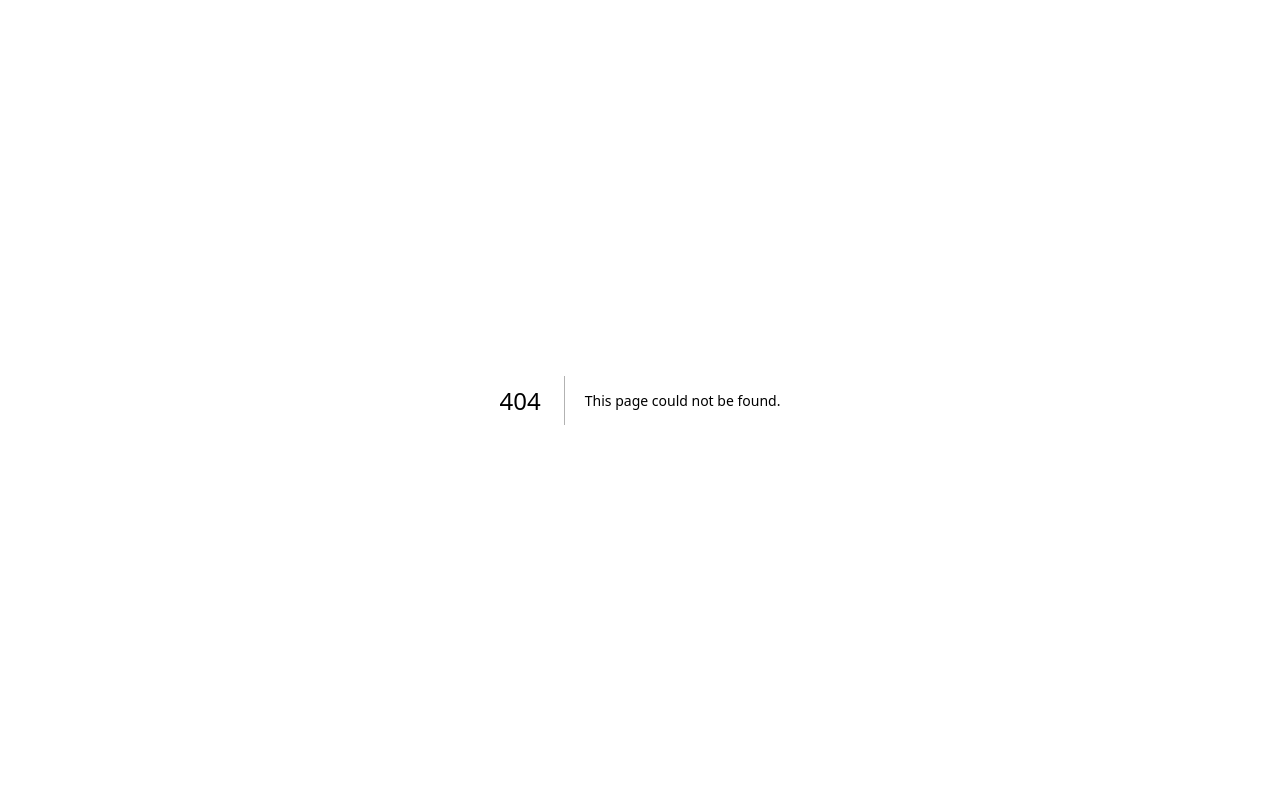
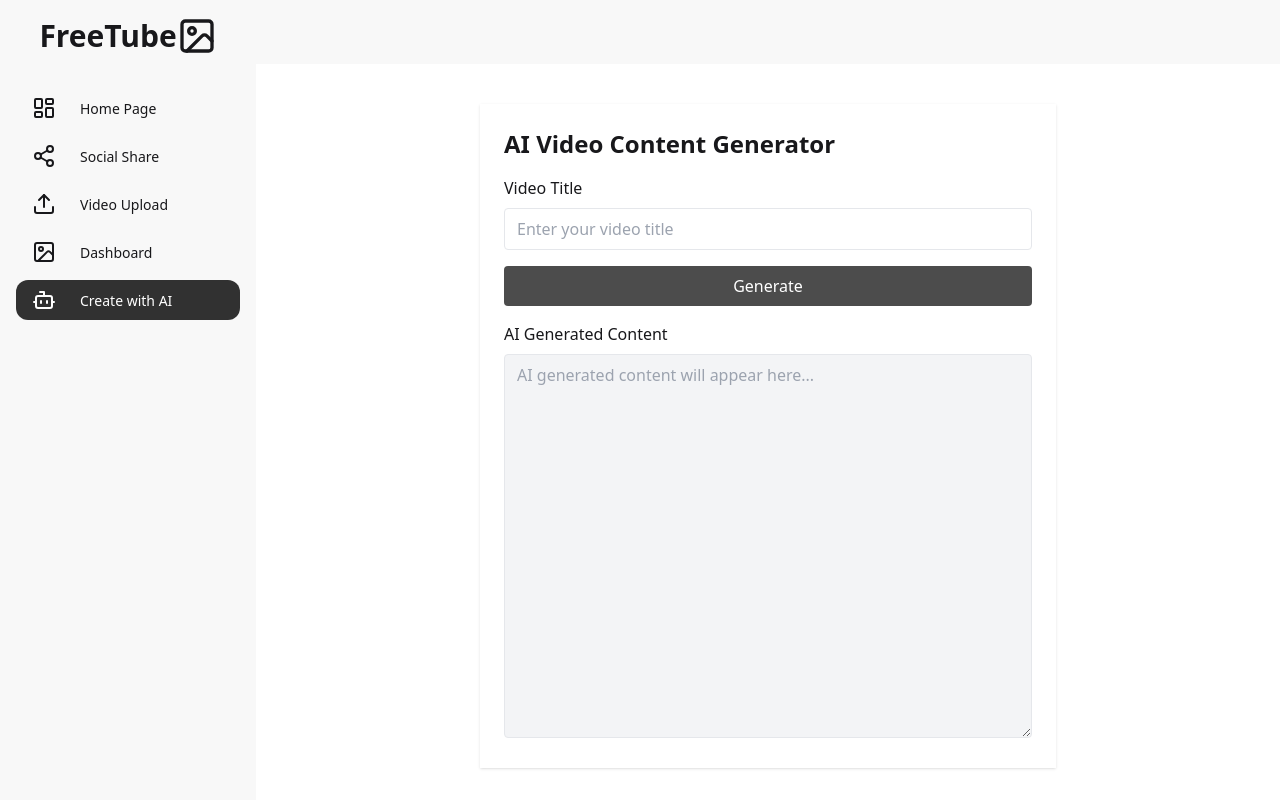
Before and after one commit to Saaransh-Mehta/first-tube, a Next.js app: page /create-ai in a window 1280 px wide. Before the commit this address had no page. Built offline with nearby package versions, Linux system fonts and the light colour scheme; no server answers.

Commit message:
Ai beta feature rolled

```diff
--- /dev/null
+++ b/app/(app)/create-ai/page.tsx
@@ -0,0 +1,50 @@
+'use client'
+import axios from 'axios';
+import React, { useState } from 'react';
+
+const Page = () => {
+  const [title, setTitle] = useState('');
+  const [aiContent, setAiContent] = useState('');
+  const [loading, setLoading] = useState(false);
+
+  const handleGenerate = async () => {
+    setLoading(true);
+    const response = await axios.post('/api/create-ai',{title})
+    const data = response.data.script[0].text;
+    setTimeout(() => {
+      setAiContent(`AI generated content for "${title}"` + ` ${data}`);
+      setLoading(false);
+    }, 1500);
+  };
+
+  return (
+    <div className="max-w-xl mx-auto mt-10 p-6 bg-white rounded-lg shadow">
+      <h1 className="text-2xl font-bold mb-4">AI Video Content Generator</h1>
+      <label className="block mb-2 font-medium">Video Title</label>
+      <input
+        type="text"
+        className="w-full px-3 py-2 border rounded mb-4 focus:outline-none focus:ring-2 focus:ring-primary"
+        placeholder="Enter your video title"
+        value={title}
+        onChange={e => setTitle(e.target.value)}
+      />
+      <button
+        className="bg-black/70 text-white px-4 py-2 rounded hover:bg-black/80 transition mb-4 w-full"
+        onClick={handleGenerate}
+
+      >
+        {loading ? 'Generating...' : 'Generate'}
+      </button>
+      <label className="block mb-2 font-medium">AI Generated Content</label>
+      <textarea
+        className="w-full h-96 px-3 py-2 border rounded bg-gray-100"
+        rows={6}
+        value={aiContent}
+        readOnly
+        placeholder="AI generated content will appear here..."
+      />
+    </div>
+  );
+};
+
+export default Page;
--- a/app/(app)/layout.tsx
+++ b/app/(app)/layout.tsx
@@ -11,13 +11,15 @@ import {
   Share2Icon,
   UploadIcon,
   ImageIcon,
+  BotIcon
 } from "lucide-react";
 
 const sidebarItems = [
   { href: "/home", icon: LayoutDashboardIcon, label: "Home Page" },
   { href: "/social-share", icon: Share2Icon, label: "Social Share" },
   { href: "/video-upload", icon: UploadIcon, label: "Video Upload" },
-  {href:"/dashboard", icon:ImageIcon, label:"Dashboard"}
+  {href:"/dashboard", icon:ImageIcon, label:"Dashboard"},
+  {href:"/create-ai",icon:BotIcon,label:"Create with AI"}
 ];
 
 export default function AppLayout({
@@ -107,8 +109,8 @@ export default function AppLayout({
                   href={item.href}
                   className={`flex items-center space-x-4 px-4 py-2 rounded-lg ${
                     pathname === item.href
-                      ? "bg-primary text-white"
-                      : "hover:bg-base-300"
+                      ? "bg-black/80 rounded-xl text-white"
+                      : "hover:bg-base-400"
                   }`}
                   onClick={() => setSidebarOpen(false)}
                 >
--- /dev/null
+++ b/app/api/create-ai/route.ts
@@ -0,0 +1,30 @@
+import { NextRequest,NextResponse } from "next/server";
+import {CohereClientV2} from 'cohere-ai'
+
+
+export async function POST(req: NextRequest) {
+    const cohere = new CohereClientV2({ token: process.env.COHERE_API_KEY });
+    try {
+        const { title } = await req.json();
+        if (!title) {
+            return new Response("Title is required", { status: 400 });
+        }
+        const response = await cohere.chat({
+    model: 'command-r',
+    messages: [
+      {
+        role: 'user',
+        content: `Write a short, engaging script for a 60-second educational video on "${title}". Use simple and friendly language for students.`
+      }
+    ],
+    temperature: 0.7,
+    maxTokens: 500,
+  })
+
+  const script = response.message?.content ?? "";
+  return NextResponse.json({ script })
+    } catch (error) {
+        console.error("Error in create-ai route:", error);
+        return new Response("Internal Server Error", { status: 500 });
+    }
+}
--- a/app/globals.css
+++ b/app/globals.css
@@ -1,85 +1,9 @@
+@import url('https://fonts.googleapis.com/css2?family=Plus+Jakarta+Sans:ital,wght@0,200..800;1,200..800&display=swap');
 @tailwind base;
 @tailwind components;
 @tailwind utilities;
 @plugin "daisyui";
 
-@layer base {
-  :root {
-    --background: 0 0% 100%;
-    --foreground: 0 0% 3.9%;
-    --card: 0 0% 100%;
-    --card-foreground: 0 0% 3.9%;
-    --popover: 0 0% 100%;
-    --popover-foreground: 0 0% 3.9%;
-    --primary: 0 0% 9%;
-    --primary-foreground: 0 0% 98%;
-    --secondary: 0 0% 96.1%;
-    --secondary-foreground: 0 0% 9%;
-    --muted: 0 0% 96.1%;
-    --muted-foreground: 0 0% 45.1%;
-    --accent: 0 0% 96.1%;
-    --accent-foreground: 0 0% 9%;
-    --destructive: 0 84.2% 60.2%;
-    --destructive-foreground: 0 0% 98%;
-    --border: 0 0% 89.8%;
-    --input: 0 0% 89.8%;
-    --ring: 0 0% 3.9%;
-    --chart-1: 12 76% 61%;
-    --chart-2: 173 58% 39%;
-    --chart-3: 197 37% 24%;
-    --chart-4: 43 74% 66%;
-    --chart-5: 27 87% 67%;
-    --radius: 0.5rem
-  ;
-    --sidebar-background: 0 0% 98%;
-    --sidebar-foreground: 240 5.3% 26.1%;
-    --sidebar-primary: 240 5.9% 10%;
-    --sidebar-primary-foreground: 0 0% 98%;
-    --sidebar-accent: 240 4.8% 95.9%;
-    --sidebar-accent-foreground: 240 5.9% 10%;
-    --sidebar-border: 220 13% 91%;
-    --sidebar-ring: 217.2 91.2% 59.8%}
-  .dark {
-    --background: 0 0% 3.9%;
-    --foreground: 0 0% 98%;
-    --card: 0 0% 3.9%;
-    --card-foreground: 0 0% 98%;
-    --popover: 0 0% 3.9%;
-    --popover-foreground: 0 0% 98%;
-    --primary: 0 0% 98%;
-    --primary-foreground: 0 0% 9%;
-    --secondary: 0 0% 14.9%;
-    --secondary-foreground: 0 0% 98%;
-    --muted: 0 0% 14.9%;
-    --muted-foreground: 0 0% 63.9%;
-    --accent: 0 0% 14.9%;
-    --accent-foreground: 0 0% 98%;
-    --destructive: 0 62.8% 30.6%;
-    --destructive-foreground: 0 0% 98%;
-    --border: 0 0% 14.9%;
-    --input: 0 0% 14.9%;
-    --ring: 0 0% 83.1%;
-    --chart-1: 220 70% 50%;
-    --chart-2: 160 60% 45%;
-    --chart-3: 30 80% 55%;
-    --chart-4: 280 65% 60%;
-    --chart-5: 340 75% 55%
-  ;
-    --sidebar-background: 240 5.9% 10%;
-    --sidebar-foreground: 240 4.8% 95.9%;
-    --sidebar-primary: 224.3 76.3% 48%;
-    --sidebar-primary-foreground: 0 0% 100%;
-    --sidebar-accent: 240 3.7% 15.9%;
-    --sidebar-accent-foreground: 240 4.8% 95.9%;
-    --sidebar-border: 240 3.7% 15.9%;
-    --sidebar-ring: 217.2 91.2% 59.8%}
+.font-sans-jakarta{
+     font-family: "Plus Jakarta Sans", sans-serif;
 }
-
-@layer base {
-  * {
-    @apply border-border;
-  }
-  body {
-    @apply bg-background text-foreground;
-  }
-}
--- a/app/page.tsx
+++ b/app/page.tsx
@@ -16,7 +16,7 @@ export default function Home() {
     <HeroSectionOne/>
    </div>
    <div className="features flex text-center items-center justify-center flex-col gap-4 p-4">
-    <h1 className="text-xl md:text-2xl lg:text-4xl p-2 font-semibold">Features enhance your customers <br /> experience</h1>
+    <h1 className="text-xl md:text-2xl lg:text-4xl p-2 font-semibold ">Features enhance your customers <br /> experience</h1>
     <p className="text-sm">Each our feature has the deapth required to achieve a fully customized userflow</p>
 <div className="cards">
   <FeaturesCard/>
--- a/package.json
+++ b/package.json
@@ -24,6 +24,7 @@
     "cloudinary": "^2.6.1",
     "cloudinary-video-player": "^2.6.0",
     "clsx": "^2.1.1",
+    "cohere-ai": "^7.17.1",
     "date-fns": "^4.1.0",
     "dayjs": "^1.11.13",
     "filesize": "^10.1.6",
```
Also changed, not shown: 1 other file (tests, documents, lock files or other folders).
